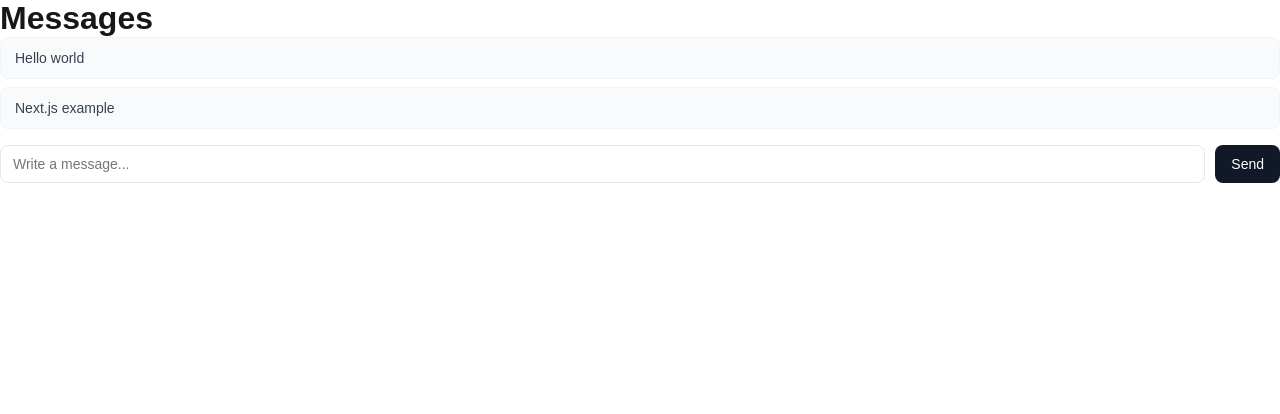
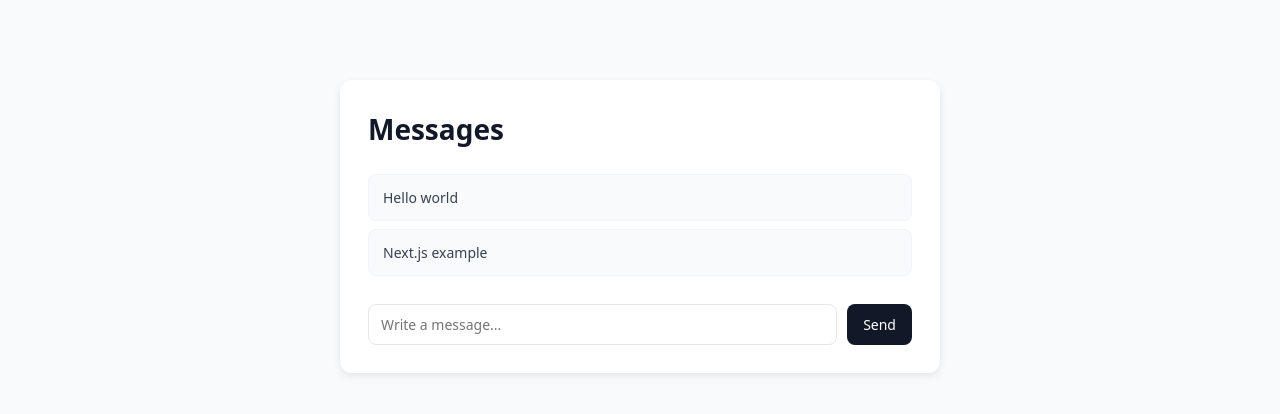
Before and after one commit to npkorintus/nextjs-fullstack-layered-example, a Next.js app: page / in a window 1280 px wide. Shown: the top 414 px of the page. Built offline with nearby package versions, Linux system fonts and the light colour scheme; no server answers.

Commit message:
refactor: update global and Home page styles, clean up missing semicolons

```diff
--- a/src/app/globals.css
+++ b/src/app/globals.css
@@ -1,42 +1,33 @@
-:root {
-  --background: #ffffff;
-  --foreground: #171717;
-}
+/* Simple modern base styling */
 
-@media (prefers-color-scheme: dark) {
-  :root {
-    --background: #0a0a0a;
-    --foreground: #ededed;
-  }
+*,
+*::before,
+*::after {
+  box-sizing: border-box;
+  margin: 0;
+  padding: 0;
 }
 
 html,
 body {
-  max-width: 100vw;
-  overflow-x: hidden;
+  background: #f8fafc;
+  color: #0f172a;
+  font-family:
+    system-ui,
+    -apple-system,
+    BlinkMacSystemFont,
+    "Segoe UI",
+    Roboto,
+    sans-serif;
+  line-height: 1.5;
+  -webkit-font-smoothing: antialiased;
 }
 
-body {
-  color: var(--foreground);
-  background: var(--background);
-  font-family: Arial, Helvetica, sans-serif;
-  -webkit-font-smoothing: antialiased;
-  -moz-osx-font-smoothing: grayscale;
+input,
+button {
+  font-family: inherit;
 }
 
-* {
-  box-sizing: border-box;
-  padding: 0;
-  margin: 0;
+button {
+  cursor: pointer;
 }
-
-a {
-  color: inherit;
-  text-decoration: none;
-}
-
-@media (prefers-color-scheme: dark) {
-  html {
-    color-scheme: dark;
-  }
-}
--- a/src/app/page.module.css
+++ b/src/app/page.module.css
@@ -1,141 +1,26 @@
-.page {
-  --background: #fafafa;
-  --foreground: #fff;
-
-  --text-primary: #000;
-  --text-secondary: #666;
-
-  --button-primary-hover: #383838;
-  --button-secondary-hover: #f2f2f2;
-  --button-secondary-border: #ebebeb;
-
-  display: flex;
-  min-height: 100vh;
-  align-items: center;
-  justify-content: center;
-  font-family: var(--font-geist-sans);
-  background-color: var(--background);
+.container {
+  max-width: 640px;
+  margin: 80px auto;
+  padding: 0 20px;
+  font-family: system-ui, -apple-system, Segoe UI, Roboto, sans-serif;
 }
 
-.main {
-  display: flex;
-  min-height: 100vh;
-  width: 100%;
-  max-width: 800px;
-  flex-direction: column;
-  align-items: flex-start;
-  justify-content: space-between;
-  background-color: var(--foreground);
-  padding: 120px 60px;
+.card {
+  background: white;
+  border-radius: 12px;
+  padding: 28px;
+  box-shadow:
+    0 4px 12px rgba(0,0,0,0.04),
+    0 2px 6px rgba(0,0,0,0.06);
 }
 
-.intro {
-  display: flex;
-  flex-direction: column;
-  align-items: flex-start;
-  text-align: left;
-  gap: 24px;
+.title {
+  font-size: 28px;
+  font-weight: 600;
+  margin-bottom: 24px;
+  color: #111827;
 }
 
-.intro h1 {
-  max-width: 320px;
-  font-size: 40px;
-  font-weight: 600;
-  line-height: 48px;
-  letter-spacing: -2.4px;
-  text-wrap: balance;
-  color: var(--text-primary);
+.section {
+  margin-top: 28px;
 }
-
-.intro p {
-  max-width: 440px;
-  font-size: 18px;
-  line-height: 32px;
-  text-wrap: balance;
-  color: var(--text-secondary);
-}
-
-.intro a {
-  font-weight: 500;
-  color: var(--text-primary);
-}
-
-.ctas {
-  display: flex;
-  flex-direction: row;
-  width: 100%;
-  max-width: 440px;
-  gap: 16px;
-  font-size: 14px;
-}
-
-.ctas a {
-  display: flex;
-  justify-content: center;
-  align-items: center;
-  height: 40px;
-  padding: 0 16px;
-  border-radius: 128px;
-  border: 1px solid transparent;
-  transition: 0.2s;
-  cursor: pointer;
-  width: fit-content;
-  font-weight: 500;
-}
-
-a.primary {
-  background: var(--text-primary);
-  color: var(--background);
-  gap: 8px;
-}
-
-a.secondary {
-  border-color: var(--button-secondary-border);
-}
-
-/* Enable hover only on non-touch devices */
-@media (hover: hover) and (pointer: fine) {
-  a.primary:hover {
-    background: var(--button-primary-hover);
-    border-color: transparent;
-  }
-
-  a.secondary:hover {
-    background: var(--button-secondary-hover);
-    border-color: transparent;
-  }
-}
-
-@media (max-width: 600px) {
-  .main {
-    padding: 48px 24px;
-  }
-
-  .intro {
-    gap: 16px;
-  }
-
-  .intro h1 {
-    font-size: 32px;
-    line-height: 40px;
-    letter-spacing: -1.92px;
-  }
-}
-
-@media (prefers-color-scheme: dark) {
-  .logo {
-    filter: invert();
-  }
-
-  .page {
-    --background: #000;
-    --foreground: #000;
-
-    --text-primary: #ededed;
-    --text-secondary: #999;
-
-    --button-primary-hover: #ccc;
-    --button-secondary-hover: #1a1a1a;
-    --button-secondary-border: #1a1a1a;
-  }
-}
--- a/src/app/page.tsx
+++ b/src/app/page.tsx
@@ -1,17 +1,22 @@
+import MessageForm from "@/components/MessageForm";
 import MessageList from "@/components/MessageList";
-import MessageForm from "@/components/MessageForm";
 import { getMessages } from "@/lib/api";
+import styles from "./page.module.css";
 
 export default async function Home() {
   const messages = await getMessages();
 
   return (
-    <main>
-      <h1>Messages</h1>
+    <main className={styles.container}>
+      <div className={styles.card}>
+        <h1 className={styles.title}>Messages</h1>
 
-      <MessageList messages={messages} />
+        <MessageList messages={messages} />
 
-      <MessageForm />
+        <div className={styles.section}>
+          <MessageForm />
+        </div>
+      </div>
     </main>
   );
 }
```
Also changed, not shown: src/components/MessageForm.tsx (+11 -11 lines), src/components/MessageList.tsx (+4 -4 lines).
